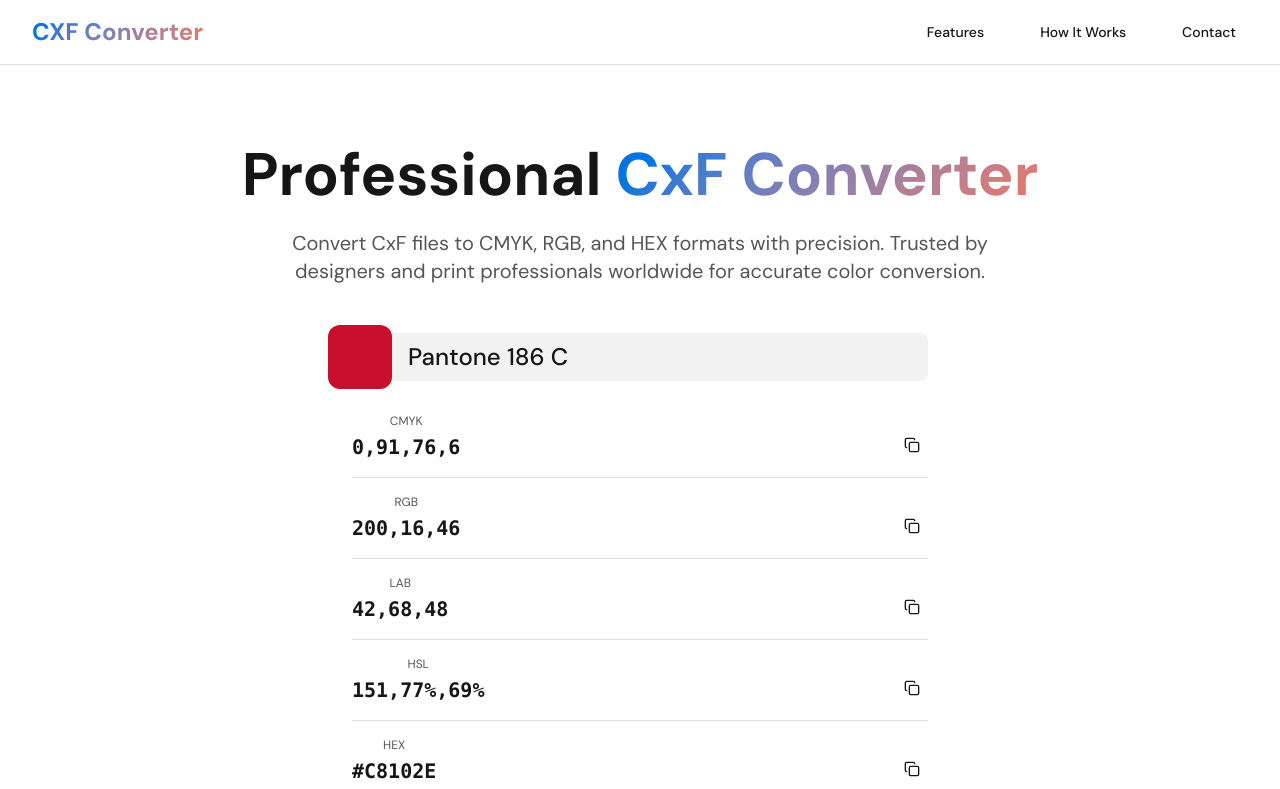
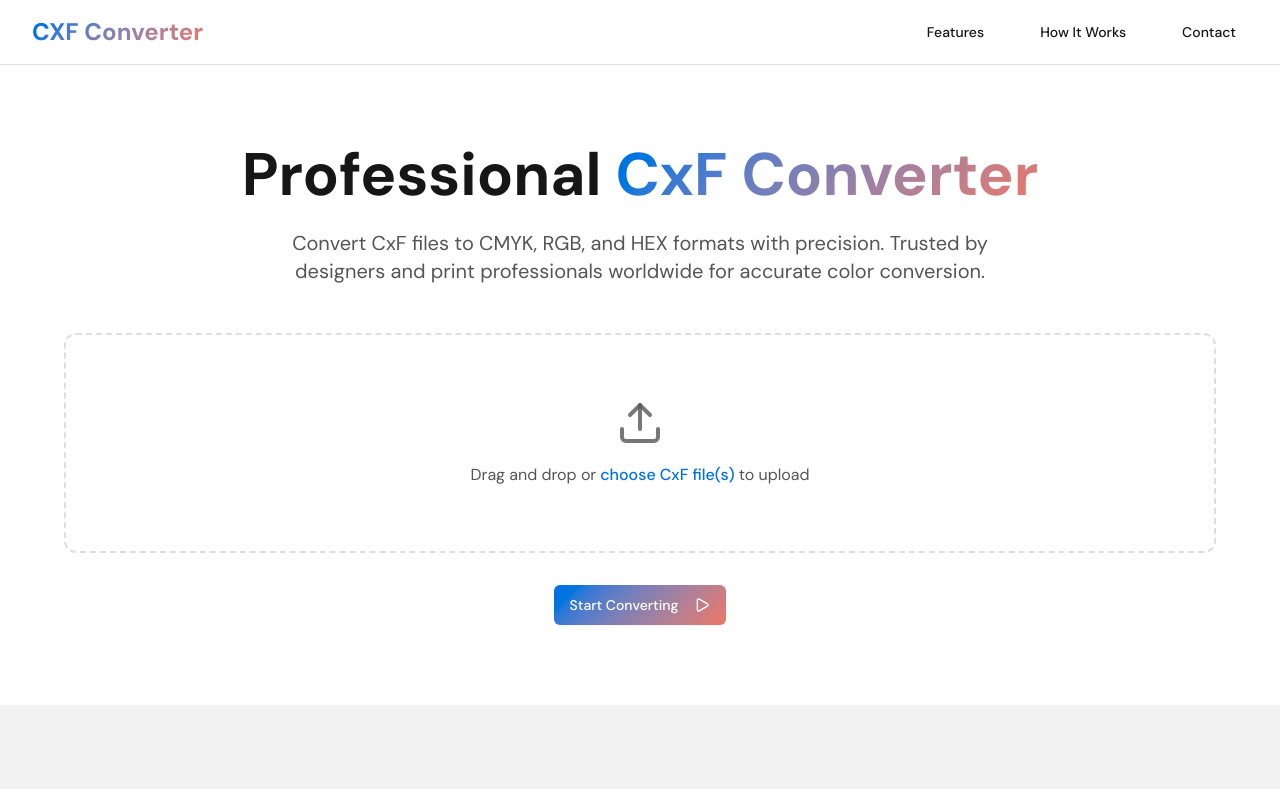
Before and after one commit to s1avvo/cxf-converter, a Next.js app: page / in a window 1280 px wide. Shown: the top 789 px of the page. Built offline with nearby package versions, Linux system fonts and the light colour scheme.

Commit message:
ref: integrate FileUpload in HeroSection

```diff
--- a/src/ui/hero-section.tsx
+++ b/src/ui/hero-section.tsx
@@ -1,41 +1,15 @@
 "use client";
 
 import { useState } from "react";
-import { Upload, Copy, BrushCleaning } from "lucide-react";
-import { cn } from "@/lib/utils";
+import { Copy } from "lucide-react";
 import { Button } from "@ui/shadcn/button";
 import { Separator } from "@/ui/shadcn/separator";
-
-const mockColorResults = {
-	name: "Pantone 186 C",
-	hex: "#C8102E",
-	result: [
-		{
-			space: "cmyk",
-			value: "0,91,76,6",
-		},
-		{
-			space: "rgb",
-			value: "200,16,46",
-		},
-		{
-			space: "lab",
-			value: "42,68,48",
-		},
-		{
-			space: "hsl",
-			value: "151,77%,69%",
-		},
-		{
-			space: "hex",
-			value: "#C8102E",
-		},
-	],
-};
+import FileUpload from "@/ui/file-upload";
+import { useConverter } from "@/context/convert-provider";
+import { rgbToHex } from "@/lib/utils";
 
 export function HeroSection() {
-	const [isDragOver, setIsDragOver] = useState(false);
-	const [uploadedFile, setUploadedFile] = useState(true);
+	const { colorResult, setColorResult } = useConverter();
 
 	return (
 		<section className="bg-background py-20">
@@ -51,80 +25,30 @@ export function HeroSection() {
 				</header>
 
 				<div>
-					{!uploadedFile ? (
-						<div className="space-y-8">
-							<div
-								className={cn(
-									"flex min-h-[300px] flex-col items-center justify-center rounded-xl border-2 border-dashed p-16 text-center transition-all duration-300 md:p-20",
-									isDragOver
-										? "border-primary bg-primary/10 scale-[1.02] shadow-lg"
-										: "border-border hover:border-primary/50 hover:bg-muted/50"
-								)}
-								onDragOver={() => setIsDragOver(true)}
-								onDragLeave={() => setIsDragOver(false)}
-							>
-								<div className={cn("transition-all duration-300", isDragOver ? "scale-110" : "")}>
-									<Upload className="text-muted-foreground mx-auto mb-6 h-16 w-16 md:h-20 md:w-20" />
-								</div>
-								<h3 className="mb-3 text-2xl font-bold md:text-3xl">
-									{isDragOver ? "Drop your file here!" : "Drag & Drop CXF File"}
-								</h3>
-								<p className="text-muted-foreground mb-8 max-w-md text-lg">
-									{isDragOver
-										? "Release to upload your CxF file"
-										: "Drag your CxF file here or click below to browse"}
-								</p>
-
-								<div className="flex flex-col items-center gap-4 sm:flex-row">
-									<input type="file" accept=".cxf" className="hidden" id="file-upload" />
-									<label htmlFor="file-upload">
-										<Button
-											asChild
-											size="lg"
-											className="gradient-primary gradient-primary-hover cursor-pointer px-8 py-3 text-white"
-										>
-											<span>
-												<Upload className="mr-2 h-5 w-5" />
-												Upload CXF File
-											</span>
-										</Button>
-									</label>
-									<Button
-										variant="outline"
-										size="lg"
-										className="border-primary hover:bg-primary/10 cursor-pointer border-2 bg-transparent px-8 py-3"
-										onClick={() => setUploadedFile(false)}
-									>
-										<BrushCleaning className="mr-2 h-5 w-5" />
-										Clear
-									</Button>
-								</div>
-							</div>
-
-							<p className="text-muted-foreground text-center text-sm">
-								Supported format: <span className="font-medium">.cxf</span> • Converts to:{" "}
-								<span className="font-medium">CMYK, RGB, HEX</span>
-							</p>
-						</div>
+					{!colorResult ? (
+						<FileUpload />
 					) : (
 						<div className="space-y-8 text-center">
-							<div className="mx-auto grid max-w-xl">
+							{colorResult.map((color) => (
+								<div className="mx-auto grid max-w-xl" key={color.name}>
 									<div className="bg-muted relative mb-8 flex items-center rounded-lg p-2">
 										<div
 											className="absolute top-1/2 -left-6 h-16 w-16 -translate-y-1/2 rounded-xl"
-										style={{ backgroundColor: mockColorResults.hex }}
+											style={{
+												backgroundColor: color.result.find((c) => c.space === "HEX")?.value,
+											}}
 										/>
-									<h4 className="ml-12 text-2xl font-medium">{mockColorResults.name}</h4>
+										<h4 className="ml-12 text-xl font-medium">{color.name}</h4>
 									</div>
 
 									<ul>
-									{mockColorResults.result.map((color, index) => (
+										{color.result.map((color, index) => (
 											<li key={index} className="flex items-start">
 												<div className="flex-1 space-y-2">
 													<div className="flex items-end justify-between">
 														<div>
-														<p className="text-muted-foreground text-xs font-normal">
-															{color.space.toUpperCase()}
+															<p className="text-muted-foreground text-left text-xs font-normal">
+																{color.space}
 															</p>
 															<p className="mt-1 font-mono text-xl font-bold">{color.value}</p>
 														</div>
@@ -144,8 +68,15 @@ export function HeroSection() {
 										))}
 									</ul>
 								</div>
+							))}
 
-							<Button variant="outline" onClick={() => setUploadedFile(false)}>
+							<Button
+								variant="outline"
+								onClick={() => {
+									setColorResult(null);
+									window.scrollTo({ top: 0, behavior: "smooth" });
+								}}
+							>
 								Convert Another File
 							</Button>
 						</div>
```
Lines whose indentation alone changed are shown as unchanged.
